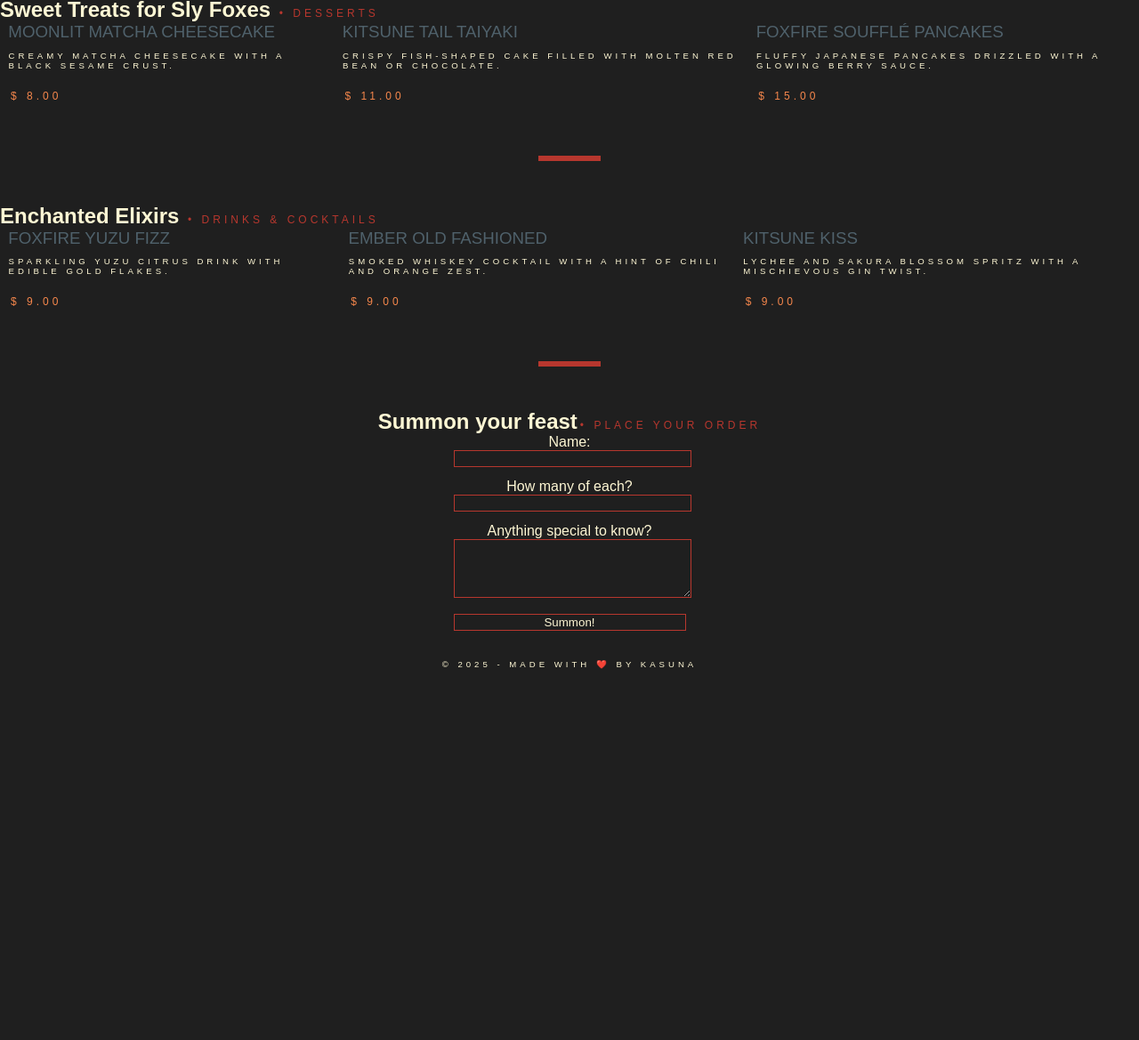
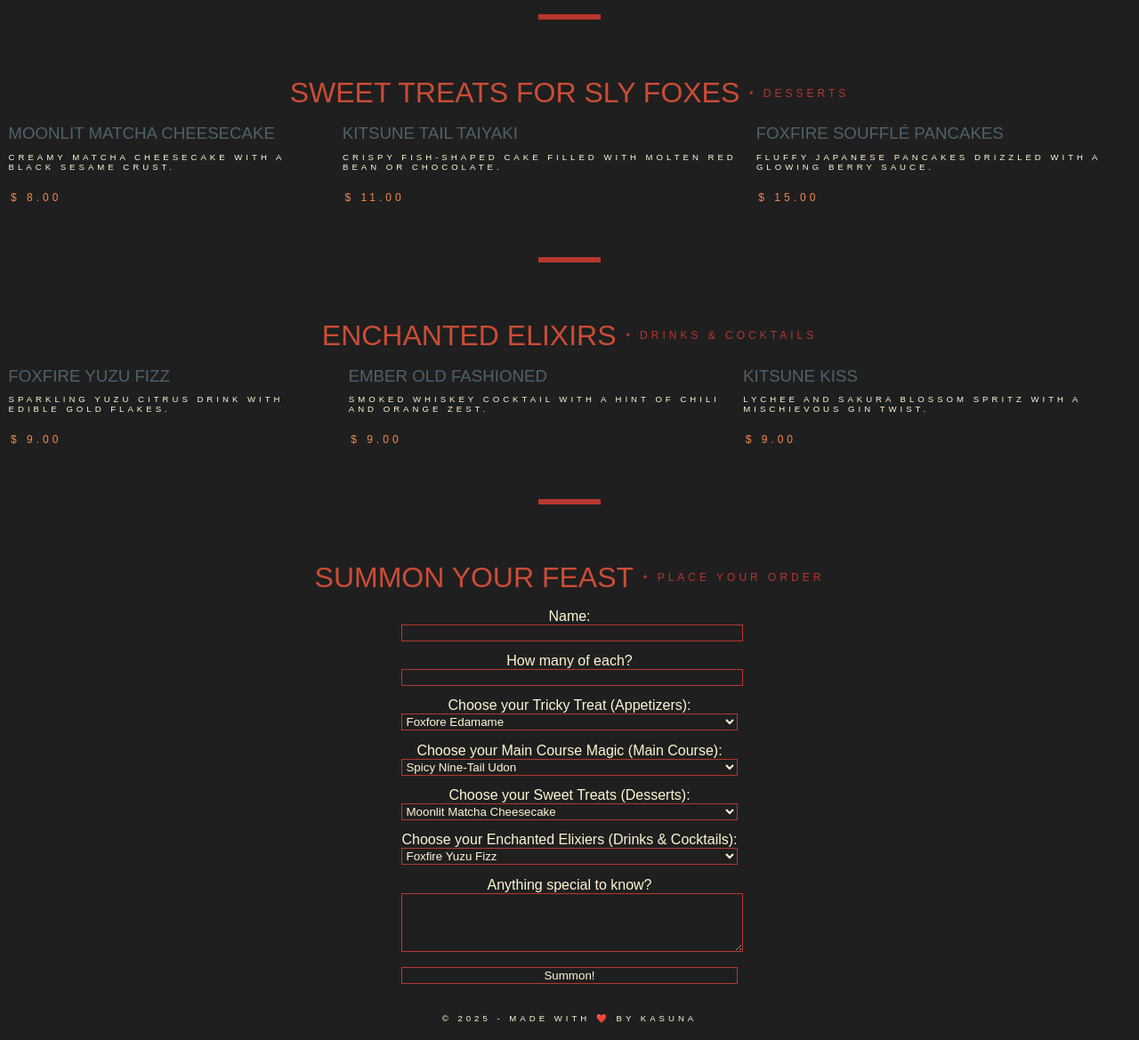
Before and after one commit to Kasuna89/FoxfireBistro, a plain HTML site: page index.html in a window 1280 px wide. Shown: the part 882-2051 px from the top of the page at 89% size. Before the commit the page ends 1653 px from the top, so only its background shows below. Drawn offline with Linux system fonts and the light colour scheme; a web font is replaced by a local one.

Commit message:
Dropdown for food added

```diff
--- a/index.html
+++ b/index.html
@@ -14,7 +14,7 @@
       <img src="assets/foxfire_bistro.png">
     </header>
     <main>
-      <h1>Tricky Treats <span>• Appetizers</span></h1>
+      <h2>Tricky Treats <span>• Appetizers</span></h2>
       <section>
         <div class="menu">
           <div>
@@ -34,7 +34,7 @@
           </div>
         </div>
         <hr class="divider">
-        <h1>Main Course Magic <span>• Main Course</span></h1>
+        <h2>Main Course Magic <span>• Main Course</span></h2>
         <div class="menu">
           <div>
             <h3 class="menu-column">Spicy Nine-Tail Udon</h3>
@@ -53,7 +53,7 @@
           </div>
         </div>
         <hr class="divider">
-        <h1>Sweet Treats for Sly Foxes <span>• Desserts</span></h1>
+        <h2>Sweet Treats for Sly Foxes <span>• Desserts</span></h2>
         <div class="menu">
           <div>
             <h3 class="menu-column">Moonlit Matcha Cheesecake</h3>
@@ -72,7 +72,7 @@
           </div>
         </div>
         <hr class="divider">
-        <h1>Enchanted Elixirs <span>• Drinks & Cocktails</span></h1>
+        <h2>Enchanted Elixirs <span>• Drinks & Cocktails</span></h2>
         <div class="menu">
           <div>
             <h3 class="menu-column">Foxfire Yuzu Fizz</h3>
@@ -93,15 +93,40 @@
       </section>
       <hr class="divider">
       <section class="form">
-        <h1>Summon your feast<span>• Place your order</span></h1>
+        <h2>Summon your feast<span>• Place your order</span></h2>
         <form>
           <label for="name">Name:<br>
           <input id="name" type="text" name="name"><br>
           <label for="hungry">How many of each?<br>
           <input id="hungry" type="number" name="hungry" min="0" max="5"><br>
-          <table>
-
-          </table>
+          <label for="appetizers">Choose your Tricky Treat (Appetizers):</label><br>
+            <select name="appetizers" id="appetizers">
+              <option value="edamame">Foxfore Edamame</option>
+              <option value="miso">Mystic Miso Mirage</option>
+              <option value="tempura">Tempura Spirit Bites</option>
+            </select>
+          <br>
+          <label for="maincourse">Choose your Main Course Magic (Main Course):</label><br>
+            <select name="maincourse" id="maincourse">
+              <option value="udon">Spicy Nine-Tail Udon</option>
+              <option value="sushi">Foxfire Sushi Scroll</option>
+              <option value="yakitori">Shadowflame Yakitori</option>
+            </select>
+          <br>
+          <label for="desserts">Choose your Sweet Treats (Desserts):</label><br>
+            <select name="desserts" id="desserts">
+              <option value="cheesecake">Moonlit Matcha Cheesecake</option>
+              <option value="tayaki">Kitsune Tail Taiyaki</option>
+              <option value="souffle">Foxfire Soufflé Pancakes</option>
+            </select>
+          <br>
+          <label for="drinks">Choose your Enchanted Elixiers (Drinks & Cocktails):</label><br>
+            <select name="drinks" id="drinks">
+              <option value="fizz">Foxfire Yuzu Fizz</option>
+              <option value="ember">Ember Old Fashioned</option>
+              <option value="kitsunekiss">Kitsune Kiss</option>
+            </select>
+          <br>
           <label for="specials">Anything special to know?<br>
           <textarea id="specials" type="textarea" name="specials" rows="4" cols="30"></textarea><br>
           <input type="submit" value="Summon!">
```
